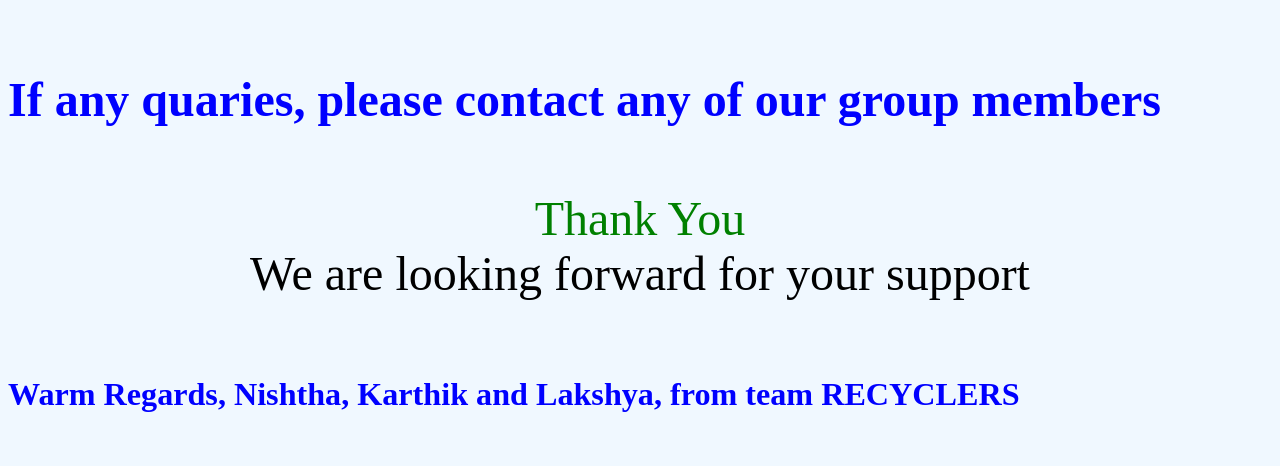
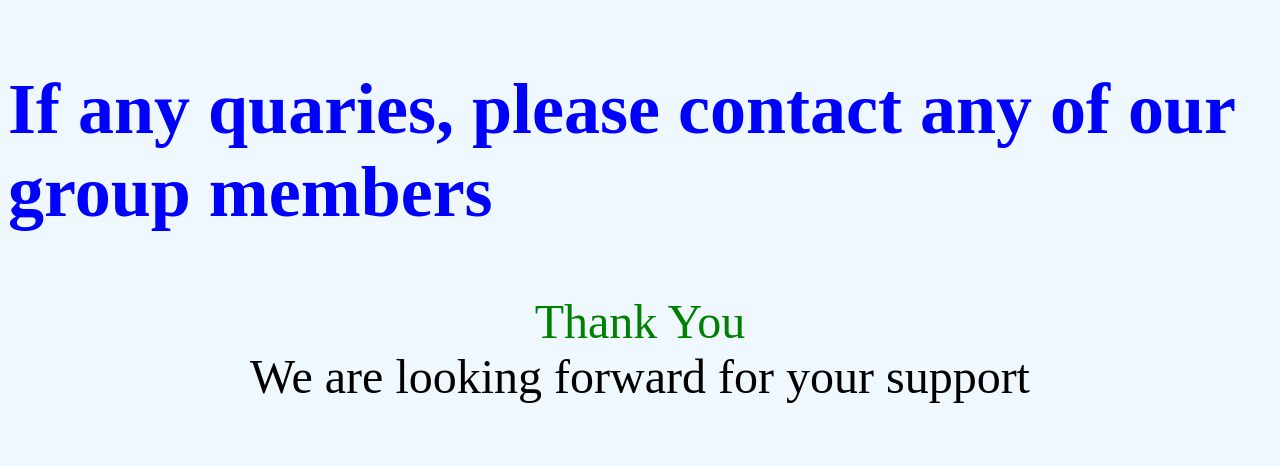
Before and after one commit to nishthanp/nishthanp.github.io, a plain HTML site: page index.html in a window 1280 px wide. Shown: the part 4488-4954 px from the top of the page. Drawn offline with Linux system fonts and the light colour scheme.

Commit message:
Update index.html

```diff
--- a/index.html
+++ b/index.html
@@ -41,7 +41,7 @@ The bin has two compartments: Wet waste and dry waste. The Dry waste compartment
                                <h1><font size="7" face"Arial Narrow" color="blue">Model of the product</h1>
                                <center><img src="./Bins.png" height="500" width="500"></center>
 
-                                          <h4>If any quaries, please contact any of our group members</h4>
+                                          <h2>If any quaries, please contact any of our group members</h4>
 
                                           <center><font size="20" face="algerian" color="Green">Thank You</font></center>
                                           <center><font size="10" face="algerian" color="Black">We are looking forward for your support</font></center>
```
